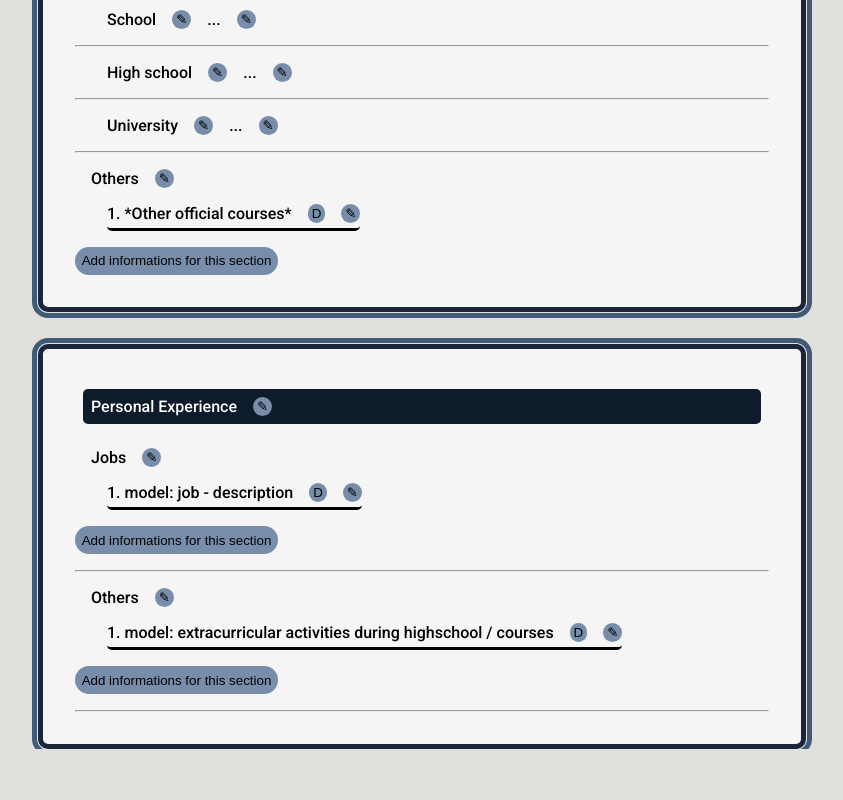
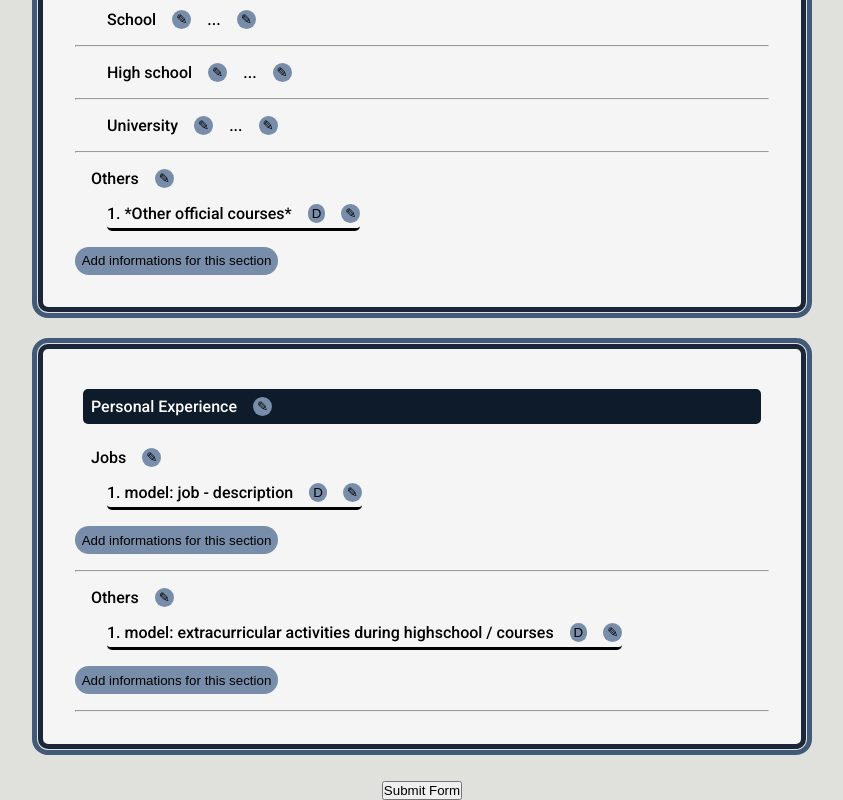
Before and after one commit to AlexandruIoan20/CV-Application-Project-, a React (Create React App) app in the folder cv-app/: page / in a window 1280 px wide. Shown: the part 887-1687 px from the top of the page, without its empty margins (218-1061 px from the left). Before the commit the page ends 1636 px from the top, so only its background shows below. Built offline with nearby package versions, Linux system fonts and the light colour scheme.

Commit message:
Finishing CV - Done Button started

```diff
--- a/cv-app/src/App.jsx
+++ b/cv-app/src/App.jsx
@@ -14,16 +14,25 @@ import ImageGenerator from './components/imageGenerator.jsx';
 export default class App extends Component {
   constructor (props) {
     super(props);
+
+    this.state  = {
+      showAllButtons:  true,
+    }
   }
 
   render () {
+    const { showAllButtons } = this.state;
     return (
       <section className='container'>
-        <IntroSection/>
-        <ContactSection/>
-        <AboutSection/>
-        <EducationSection />
-        <ExperienceSection/ >
+        <IntroSection showAllButtons = {showAllButtons}/>
+        <ContactSection showAllButtons = {showAllButtons}/>
+        <AboutSection showAllButtons = {showAllButtons}/>
+        <EducationSection showAllButtons = {showAllButtons}/>
+        <ExperienceSection showAllButtons = {showAllButtons}/>
+
+        {showAllButtons &&  <button
+          type='reset'
+          className='submit-cv-button'>Submit Form</button> }
       </section>
     )
   }
```
